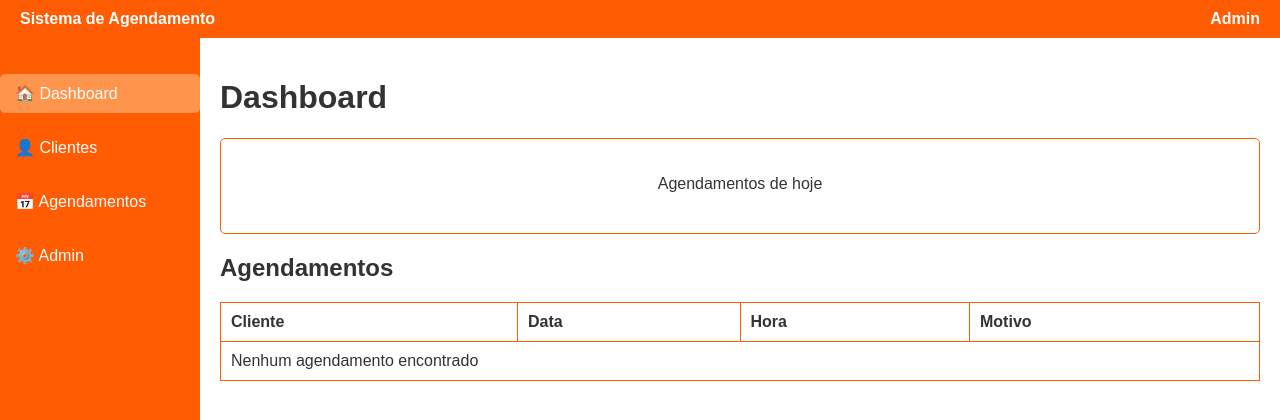
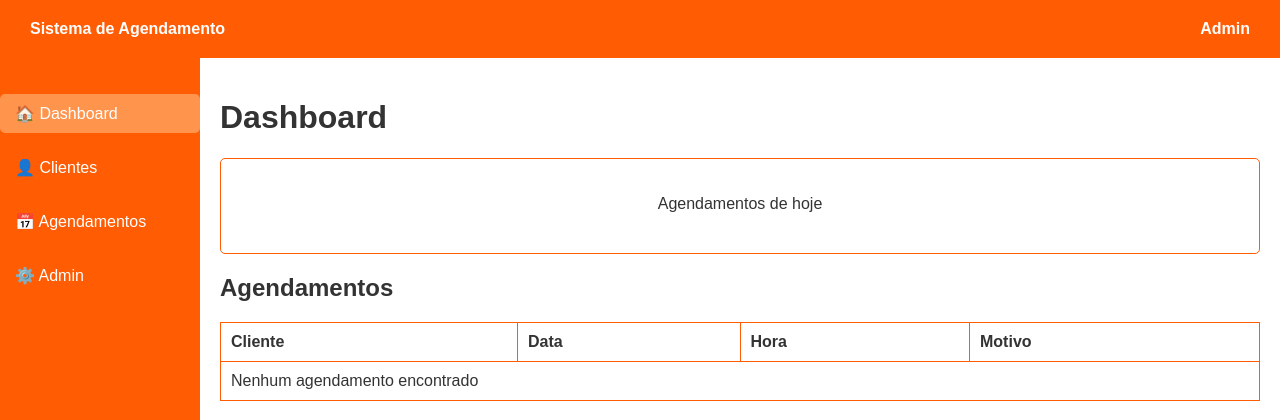
Before and after one commit to joabvieiradefranca/agendamento, a Django app: page / in a window 1280 px wide. Shown: the top 420 px of the page. Run offline with Django 5.2, Linux system fonts and the light colour scheme.

Commit message:
mais um commit

```diff
--- a/agenda/static/agenda/css/style.css
+++ b/agenda/static/agenda/css/style.css
@@ -11,7 +11,7 @@ body {
     align-items: center;
     /*background: #ff6600;*/
     background: #FF5C04;
-    padding: 10px 20px;
+    padding: 20px 30px;
     color: #fff;
     font-weight: bold;
 }
```
